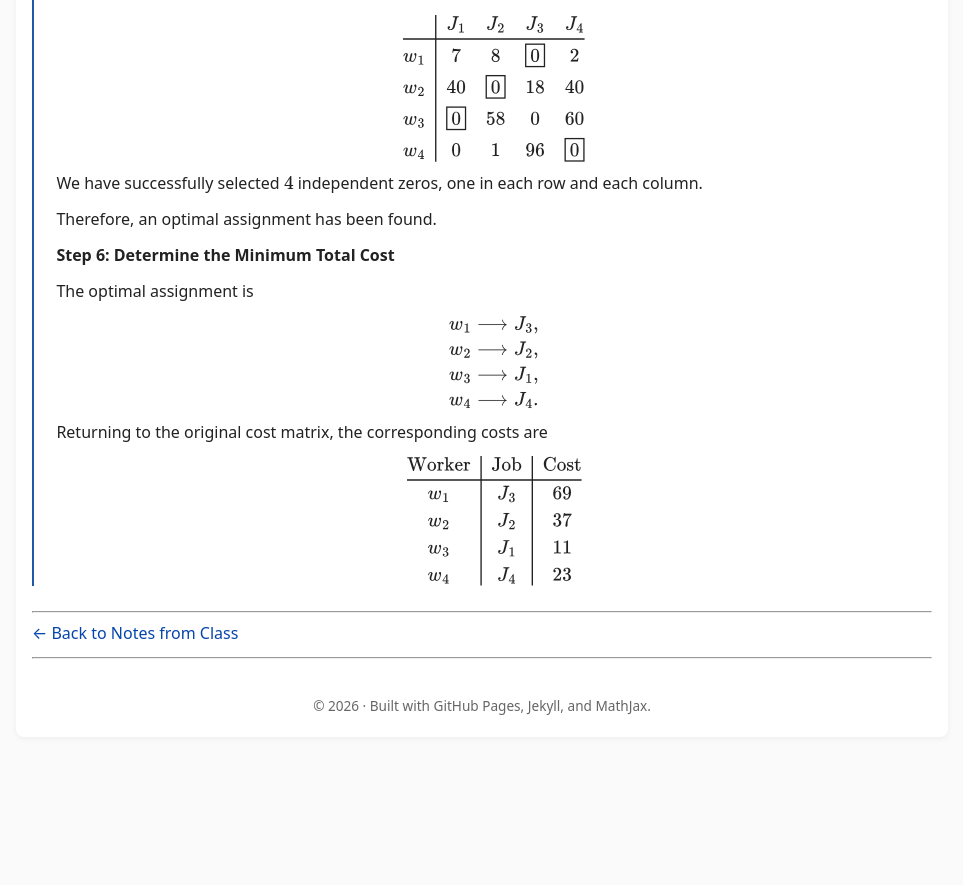
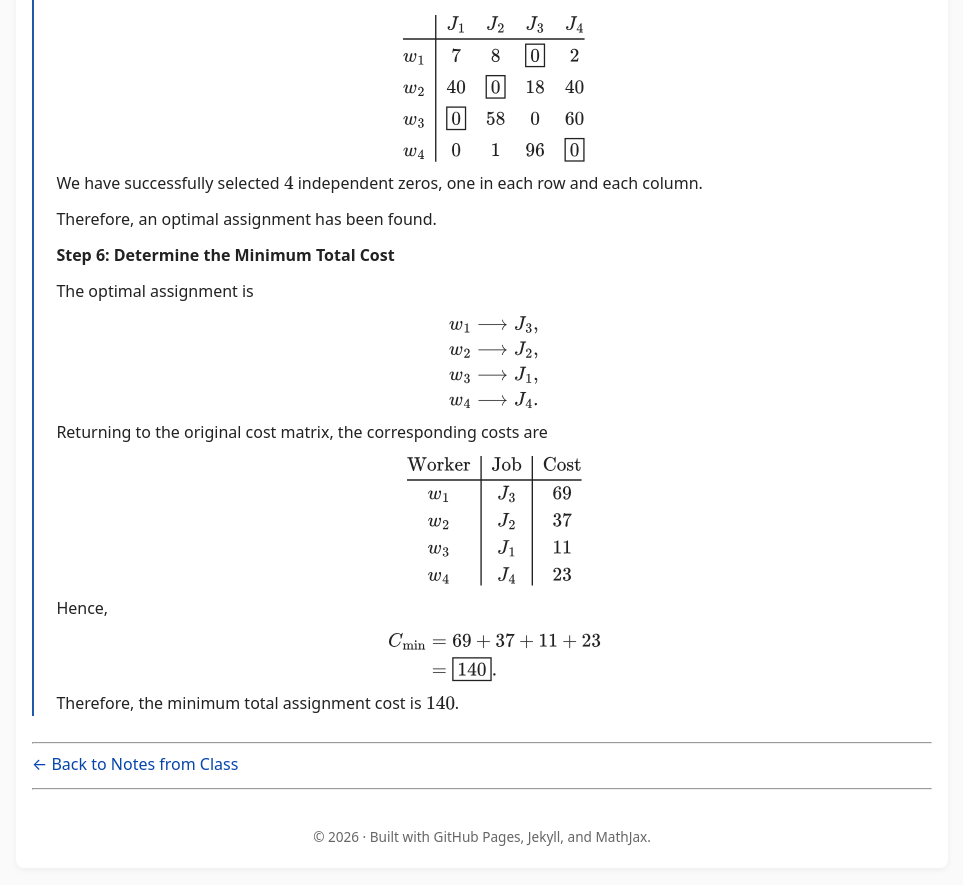
Before and after one commit to SaleemKamaludin/SaleemKamaludin.github.io, a Jekyll site: the page built from courses/math-2276/notes-from-class/supplementary-lecture-6/index.md, in a window 1280 px wide and 900 px high, scrolled down 5477 px. Shown: the top 885 px of the window, without its empty margins (158-1121 px from the left). Built offline with Jekyll 4.4.1, drawn with Linux system fonts in a browser that asks for light colours; before the commit the page ends 6246 px from its top, so only the background shows below that.

Commit message:
Complete Example 1.2 Hungarian algorithm calculation

```diff
--- a/courses/math-2276/notes-from-class/supplementary-lecture-6/index.md
+++ b/courses/math-2276/notes-from-class/supplementary-lecture-6/index.md
@@ -877,6 +877,31 @@ w_4 & J_4 & 23
         </div>
 
       </div>
+
+      <div id="example-hungarian-additional-step-6-minimum-cost-conclusion">
+
+        <p>
+          Hence,
+        </p>
+
+        <div class="display-math">
+
+\[
+\begin{aligned}
+C_{\min}
+&=69+37+11+23\\
+&=\boxed{140}.
+\end{aligned}
+\]
+
+        </div>
+
+        <p>
+          Therefore, the minimum total assignment cost
+          is \(140\).
+        </p>
+
+      </div>
 </div>
 
 </div>
```
